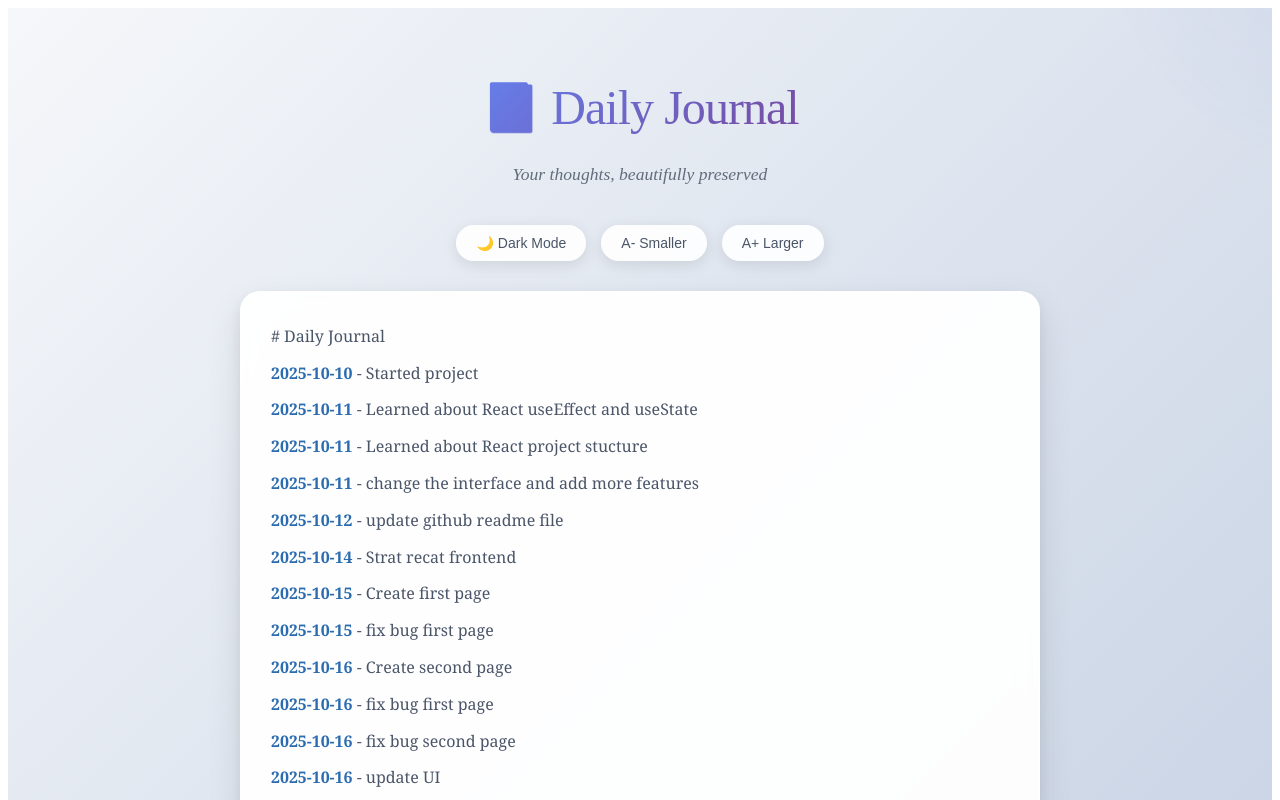
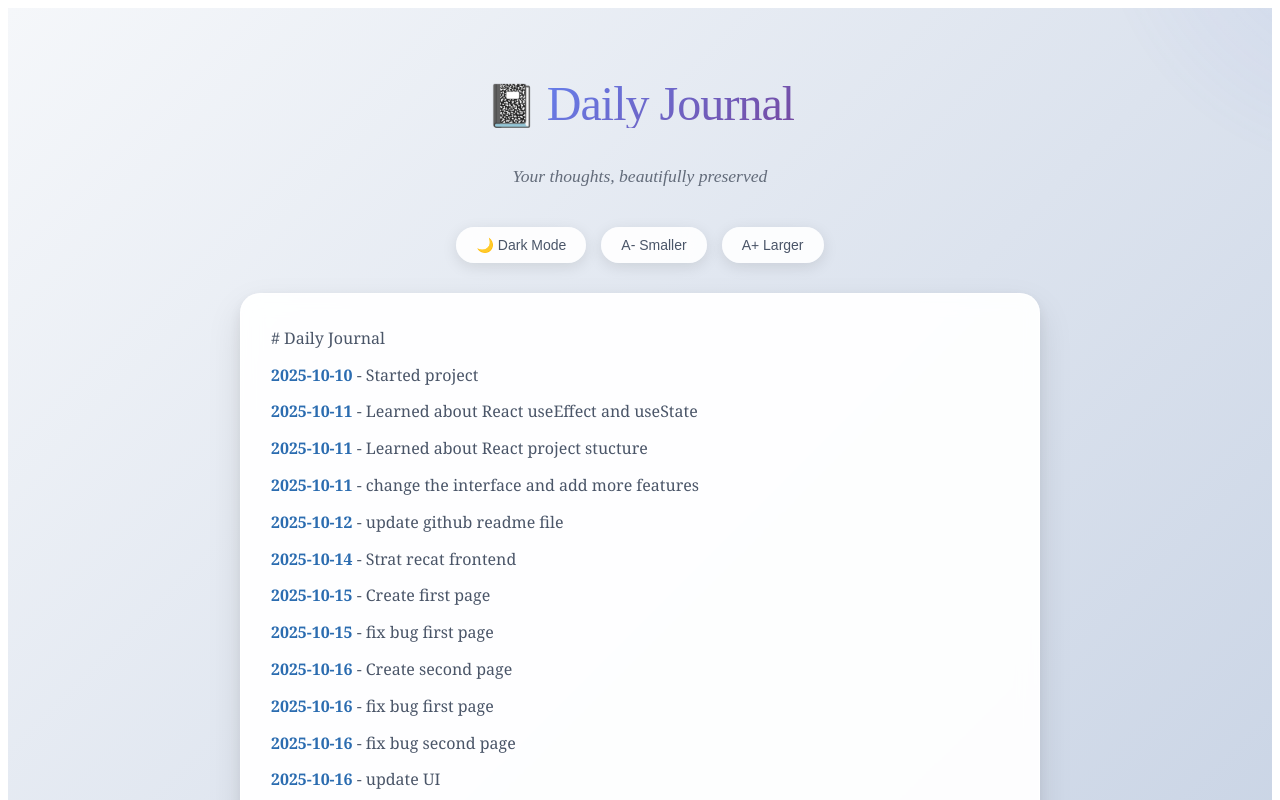
Before and after one commit to Ishehan-cloud/my-daily-react, a React (Vite) app: page / in a window 1280 px wide. Shown: the top 800 px of the page. Built offline with nearby package versions, Linux system fonts and the light colour scheme.

Commit message:
fix: align book emoji and heading on same baseline

```diff
--- a/src/App.jsx
+++ b/src/App.jsx
@@ -61,18 +61,34 @@ function App() {
       fontWeight: "300",
       letterSpacing: "-0.02em",
       marginBottom: "10px",
+      // We'll apply the gradient to the main text only; emoji gets a solid color
+      display: "inline-flex",
+      alignItems: "baseline",
+      gap: "10px"
+    },
+    titleEmoji: {
+      // Make emoji align with the text baseline and match line-height
+      fontSize: "2.6rem",
+      verticalAlign: "baseline",
+      lineHeight: 1,
+      // Solid color that contrasts in both themes
+      color: theme === "light" ? "#3b82f6" : "#7dd3fc"
+    },
+    titleText: {
+      fontSize: "3rem",
+      fontWeight: "300",
+      letterSpacing: "-0.02em",
+      marginBottom: "10px",
       background: theme === "light"
         ? "linear-gradient(135deg, #667eea 0%, #764ba2 100%)"
         : "linear-gradient(135deg, #00d2ff 0%, #3a47d5 100%)",
-      // Ensure gradient text works across browsers (WebKit + standard)
       WebkitBackgroundClip: "text",
-      // Use transparent fill when using the gradient (light theme). In dark mode provide a readable fallback color.
       WebkitTextFillColor: theme === "light" ? "transparent" : "#e2e8f0",
       backgroundClip: "text",
       color: theme === "light" ? "transparent" : "#e2e8f0",
-      // Add a subtle shadow in dark mode so single-color text stands out on patterned backgrounds
       textShadow: theme === "light" ? "none" : "0 1px 0 rgba(0,0,0,0.35)",
-      display: "inline-block"
+      display: "inline-block",
+      lineHeight: 1
     },
     subtitle: {
       fontSize: "1.1rem",
@@ -229,7 +245,10 @@ function App() {
         <div style={styles.wrapper}>
           <header style={styles.header}>
           {/* force remount when theme changes so gradient/text-fill re-applies */}
-          <h1 key={theme} style={styles.title}>📓 Daily Journal</h1>
+          <h1 key={theme} style={styles.title}>
+            <span style={styles.titleEmoji}>📓</span>
+            <span style={styles.titleText}>Daily Journal</span>
+          </h1>
             <p style={styles.subtitle}>Your thoughts, beautifully preserved</p>
           </header>
 
```
